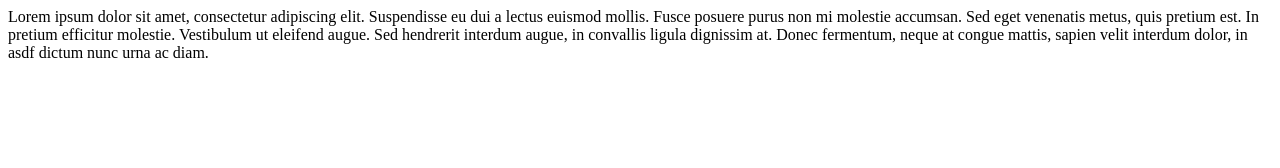
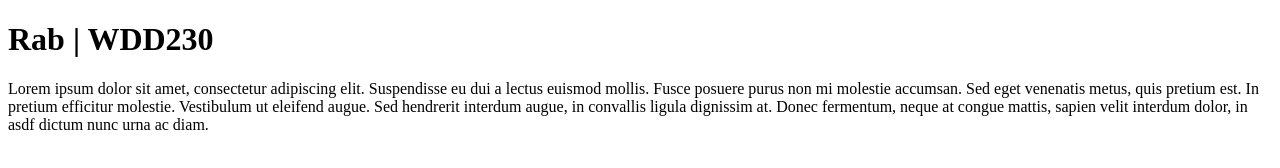
Before and after one commit to rabbyui/wdd230, a plain HTML site: page index.html in a window 1280 px wide. Drawn offline with Linux system fonts and the light colour scheme.

Commit message:
updated h1

```diff
--- a/index.html
+++ b/index.html
@@ -7,6 +7,7 @@
     <title>Rabel Catayoc</title>
 </head>
 <body>
+    <h1>Rab | WDD230</h1>
     Lorem ipsum dolor sit amet, consectetur adipiscing elit. Suspendisse eu dui a lectus euismod mollis. Fusce posuere purus
     non mi molestie accumsan. Sed eget venenatis metus, quis pretium est. In pretium efficitur molestie. Vestibulum ut
     eleifend augue. Sed hendrerit interdum augue, in convallis ligula dignissim at. Donec fermentum, neque at congue mattis,
```
